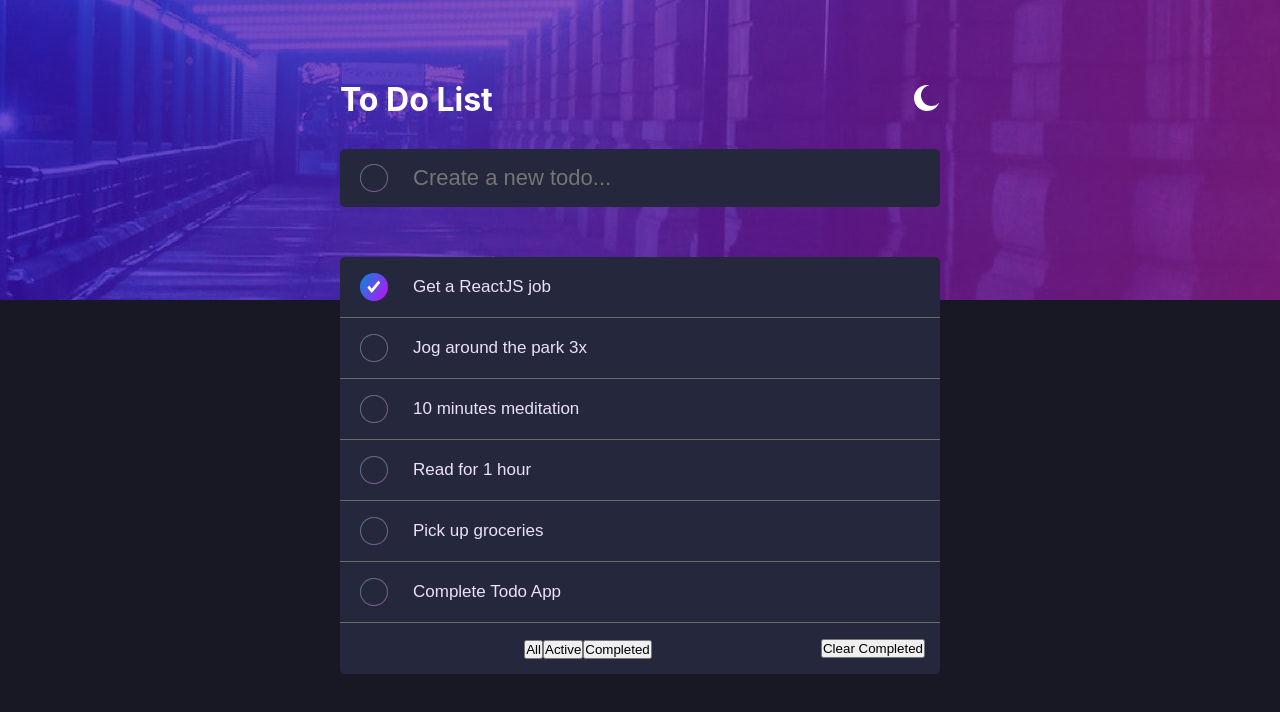
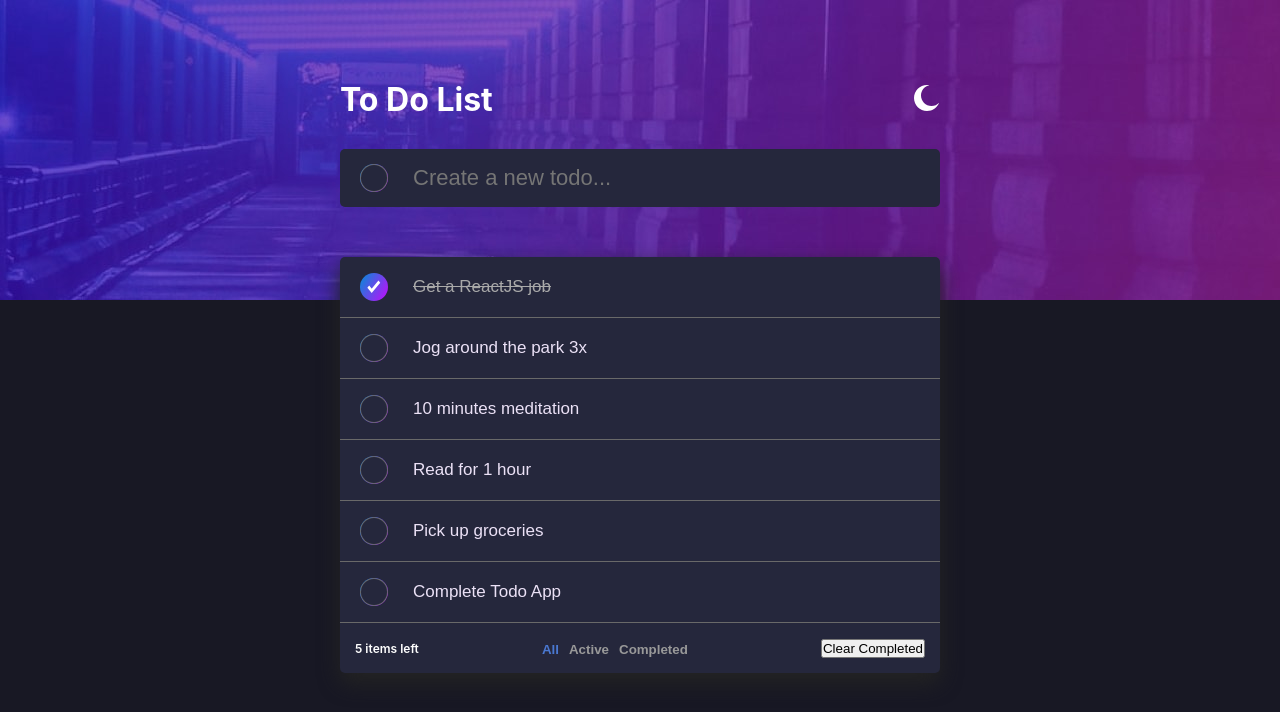
Before and after one commit to ros1k/todo-app-main, a React (Create React App) app: page / in a window 1280 px wide. Shown: the top 712 px of the page. Built offline with nearby package versions, Linux system fonts and the light colour scheme.

Commit message:
new task add, toggle, delete and filters added

```diff
--- a/src/App.js
+++ b/src/App.js
@@ -2,9 +2,9 @@ import React, { useState } from "react";
 import './App.css';
 
 import { Routes, Route } from 'react-router-dom';
-import UseStateVersion from './pages/UseStateVersion'
-import ReduxVersion from './pages/ReduxVersion'
-import ReactContextVersion from "./pages/ReactContextVersion";
+import UseStateVersion from './pages/UseStateVersion/UseStateVersion'
+import ReduxVersion from './pages/ReduxVersion/ReduxVersion'
+import ReactContextVersion from "./pages/ReactContextVersion/ReactContextVersion";
 
 import Layout from "./Layout";
 
--- a/src/Layout/index.jsx
+++ b/src/Layout/index.jsx
@@ -17,7 +17,7 @@ const Layout = ({children,changeTheme,currentTheme}) => {
   },[])
 
   return (
-    <div className="layout--wrapper" >
+    <div className={'layout--wrapper ' + currentTheme}>
         <div className="layout__bg" style={{backgroundImage:`Url(${currentTheme ==='dark'? DarkBg : LightBg})`}}></div>
         <div className="layout__container">
           <header className='to-do__header'>
--- a/src/components/SingleTask.jsx
+++ b/src/components/SingleTask.jsx
@@ -5,7 +5,7 @@ import check from '../images/icon-check.svg'
 
 
 
-const SingleTask = ({task,isCompleted,handleClickTask}) => {
+const SingleTask = ({task,isCompleted,handleClickTask,deleteTask}) => {
 
 
     return (
@@ -16,7 +16,7 @@ const SingleTask = ({task,isCompleted,handleClickTask}) => {
                 </span>
                 <p className="task">{task}</p>
             </button>
-            <button className="delete__task"><img src={cross} alt="" /></button>
+            <button onClick={(e) => {deleteTask(task)}} className="delete__task"><img src={cross} alt="" /></button>
         </li>
     )
 }
--- a/src/components/singleTask.css
+++ b/src/components/singleTask.css
@@ -7,6 +7,9 @@
     display: flex;
     justify-content: space-between;
     align-items: center;
+}
+.task{
+
 }
 .task__wrapper{
     width: 100%;
@@ -20,6 +23,7 @@
 .task__wrapper .task{
     font-size:17px;
     color:#EBE1F6;
+    transition: all 0.2s ease;
 }
 .task__wrapper .fake__checkbox{
     display: flex;
@@ -91,6 +95,10 @@
 .single-task:hover .delete__task img{
     right:10px;
 }
+.single-task.completed .task {
+    text-decoration: line-through;
+    color:darkgrey;
+}
 .single-task.completed .fake__checkbox img{
     opacity: 1;
     z-index: 10;
@@ -99,3 +107,14 @@
 .single-task.completed .fake__checkbox::after{
     opacity:0;
 }
+.layout--wrapper.light .single-task{
+    background-color: #ffffff;
+    border-bottom:1px solid rgb(220, 220, 220);
+    color:black;
+}
+.layout--wrapper.light .single-task .task{
+    color:black;
+}
+.layout--wrapper.light .task__wrapper .fake__checkbox::after{
+    background-color:#ffffff;
+}
--- a/src/pages/UseStateVersion.jsx
+++ /dev/null
@@ -1,92 +0,0 @@
-import { useState } from 'react'
- import SingleTask from '../components/SingleTask'
-import './useStateVersion.css'
-import check from '../images/icon-check.svg'
-import cross from '../images/icon-cross.svg'
-import { useRef } from 'react'
-import { useEffect } from 'react'
-
-
-const exampleTaskList = [
-  { task: "Get a ReactJS job", isCompleted: true },
-  { task: "Jog around the park 3x", isCompleted: false },
-  { task: "10 minutes meditation", isCompleted: false },
-  { task: "Read for 1 hour", isCompleted: false },
-  { task: "Pick up groceries", isCompleted: false },
-  { task: "Complete Todo App", isCompleted: false },
-]
-
-
-const UseStateVersion = () => {
-
-
-  const [TaskList, setTaskList] = useState(exampleTaskList)
-  const [showCurrentTasksList,setCurrentTasksList] = useState([]);
-  const taskInput = useRef(null);
-
-  const AddNewTask = () => {
-    const newTask = { task: taskInput.current.value,isCompleted: false }
-    setTaskList([newTask,...TaskList ])
-  }
-
-  const handleClickTask = (updateTask) =>{
-    console.log(updateTask)
-    const updateList = TaskList.map((element,i)=>{
-      if(updateTask === element.task){
-        element.isCompleted = !element.isCompleted;
-      }
-      return element
-    })
-
-    setTaskList(updateList)
-  }
-
-  const generateList = () =>{
-    const showCurrentTasksList = TaskList.map((e,i) =>{
-      return <SingleTask
-                key={i}
-                task={e.task}
-                isCompleted={e.isCompleted}
-                handleClickTask={handleClickTask} />
-    })
-    setCurrentTasksList(showCurrentTasksList)
-  }
-
-  useEffect(()=>{
-    generateList()
-  },[TaskList])
-
-  return (
-    <div>
-      <div className='input__wrapper'>
-        <button className="fake__checkbox">
-          <img src={check} alt="" />
-        </button>
-
-        <input ref={taskInput}
-           onKeyPress={event => {
-            if (event.key === 'Enter') {
-              AddNewTask();
-            }
-          }}
-          type="text" placeholder='Create a new todo...'/>
-      </div>
-      <div className="tasks__list__wrapper">
-        <ul className="tasks__list">
-          {showCurrentTasksList}
-          <li className="task__list--options">
-            <span className="counter"></span>
-            <div className="filter">
-              <button className="show-all">All</button>
-              <button className="show-active">Active</button>
-              <button className="show-completed">Completed</button>
-            </div>
-            <button className="clear">Clear Completed</button>
-          </li>
-        </ul>
-      </div>
-    </div>
-  )
-}
-
-export default UseStateVersion
--- /dev/null
+++ b/src/pages/UseStateVersion/UseStateVersion.jsx
@@ -0,0 +1,143 @@
+import { useState } from 'react'
+ import SingleTask from '../../components/SingleTask'
+import './useStateVersion.css'
+import check from '../../images/icon-check.svg'
+import cross from '../../images/icon-cross.svg'
+import { useRef } from 'react'
+import { useEffect } from 'react'
+
+
+const exampleTaskList = [
+  { task: "Get a ReactJS job", isCompleted: true },
+  { task: "Jog around the park 3x", isCompleted: false },
+  { task: "10 minutes meditation", isCompleted: false },
+  { task: "Read for 1 hour", isCompleted: false },
+  { task: "Pick up groceries", isCompleted: false },
+  { task: "Complete Todo App", isCompleted: false },
+]
+
+
+const UseStateVersion = () => {
+
+  const [filter,setFilter] = useState('all')
+  const [TaskList, setTaskList] = useState(exampleTaskList)
+  const [showCurrentTasksList,setCurrentTasksList] = useState([]);
+  const taskInput = useRef(null);
+  const filtersRef = useRef([]);
+
+  const AddNewTask = () => {
+    const newTask = { task: taskInput.current.value,isCompleted: false }
+    setTaskList([newTask,...TaskList ])
+  }
+
+  const DeleteTask = (taskToDelete) => {
+    setTaskList(TaskList.filter(item => item.task !== taskToDelete));
+  }
+
+  const handleToggleTask = (updateTask) =>{
+    const updateList = TaskList.map((element,i)=>{
+      if(updateTask === element.task){
+        element.isCompleted = !element.isCompleted;
+      }
+      return element
+    })
+
+    setTaskList(updateList)
+  }
+  const handleClickFilter = (event) =>{
+    filtersRef.current.map((el) => {
+      if(el.dataset['filter'] === event.target.dataset['filter']){
+        el.classList.add('active')
+      }else{
+        el.classList.remove('active')
+      }
+      return null;
+    })
+    setFilter(event.target.dataset['filter'])
+  }
+  const generateList = () =>{
+    const CurrentTasksList = TaskList.map((e,i) =>{
+      if (filter === 'active' && !e.isCompleted){
+          return <SingleTask
+                key={i}
+                task={e.task}
+                isCompleted={e.isCompleted}
+                deleteTask={DeleteTask}
+                handleClickTask={handleToggleTask} />
+              }
+      if (filter === 'completed' && e.isCompleted) {
+          return <SingleTask
+                key={i}
+                task={e.task}
+                isCompleted={e.isCompleted}
+                deleteTask={DeleteTask}
+                handleClickTask={handleToggleTask} />
+          }
+      if (filter === 'all' ) {
+        return <SingleTask
+          key={i}
+          task={e.task}
+          isCompleted={e.isCompleted}
+          deleteTask={DeleteTask}
+          handleClickTask={handleToggleTask} />
+          }
+
+    })
+    setCurrentTasksList(CurrentTasksList)
+  }
+  const countActiveTasks = TaskList.filter(task => task.isCompleted == false ).length;
+  useEffect(()=>{
+    generateList()
+
+
+  },[TaskList,filter])
+
+  return (
+    <div>
+      <div className='input__wrapper'>
+        <button className="fake__checkbox">
+          <img src={check} alt="" />
+        </button>
+
+        <input ref={taskInput}
+           onKeyPress={event => {
+            if (event.key === 'Enter') {
+              AddNewTask();
+            }
+          }}
+          type="text" placeholder='Create a new todo...'/>
+      </div>
+      <div className="tasks__list__wrapper">
+        <ul className="tasks__list">
+          {showCurrentTasksList}
+          <li className="task__list--options">
+            <span className="counter">{countActiveTasks + ' items left'}</span>
+            <div className="filters">
+              <button
+                className="filter-button active"
+                data-filter='all'
+                onClick={(e) =>handleClickFilter(e)}
+                ref={(el) => (filtersRef.current[0] = el)}
+                >All</button>
+              <button
+                className="filter-button"
+                data-filter='active'
+                onClick={(e) =>handleClickFilter(e)}
+                ref={(el) => (filtersRef.current[1] = el)}
+                >Active</button>
+              <button
+                className="filter-button"
+                data-filter='completed'
+                onClick={(e) =>handleClickFilter(e)}
+                ref={(el) => (filtersRef.current[2] = el)}
+                >Completed</button>
+            </div>
+            <button className="clear">Clear Completed</button>
+          </li>
+        </ul>
+      </div>
+    </div>
+  )
+}
+
+export default UseStateVersion
--- a/src/pages/useStateVersion.css
+++ b/src/pages/UseStateVersion/useStateVersion.css
@@ -97,6 +97,7 @@
     width: 100%;
     border-radius: 10px;
     margin-top: 50px;
+    box-shadow: 0px 10px 20px 1px rgb(35 35 35);
 }
 
 .tasks__list li:first-child{
@@ -115,3 +116,39 @@
     align-items: center;
     padding:15px;
 }
+.layout--wrapper.light .input__wrapper{
+    background-color: #FFFFFF;
+    box-shadow: 0px 10px 50px -15px rgb(200, 200, 200);
+}
+
+.layout--wrapper.light .single-task{
+    background-color: #ffffff;
+    border-bottom:1px solid rgb(220, 220, 220);
+    color:black;
+}
+.layout--wrapper.light .single-task .task{
+    color:black;
+}
+.layout--wrapper.light .input__wrapper .fake__checkbox::after,
+.layout--wrapper.light .tasks__list li:last-child{
+    background-color:#ffffff;
+}
+
+.layout--wrapper.light .tasks__list{
+    box-shadow: 0px 10px 20px 1px rgb(200, 200, 200);
+}
+.filters button{
+    border: none;
+    margin-right: 10px;
+    cursor: pointer;
+    background-color: transparent;
+    color:#999999;
+    font-weight:bold;
+}
+.filters button.active{
+    color:#4A78D1;
+}
+.counter{
+    font-size:12px;
+    font-weight: 600;
+}
```
Also changed, not shown: src/pages/ReactContextVersion/ReactContextVersion.jsx (renamed from src/pages/ReactContextVersion.jsx), src/pages/ReduxVersion/ReduxVersion.jsx (renamed from src/pages/ReduxVersion.jsx).
